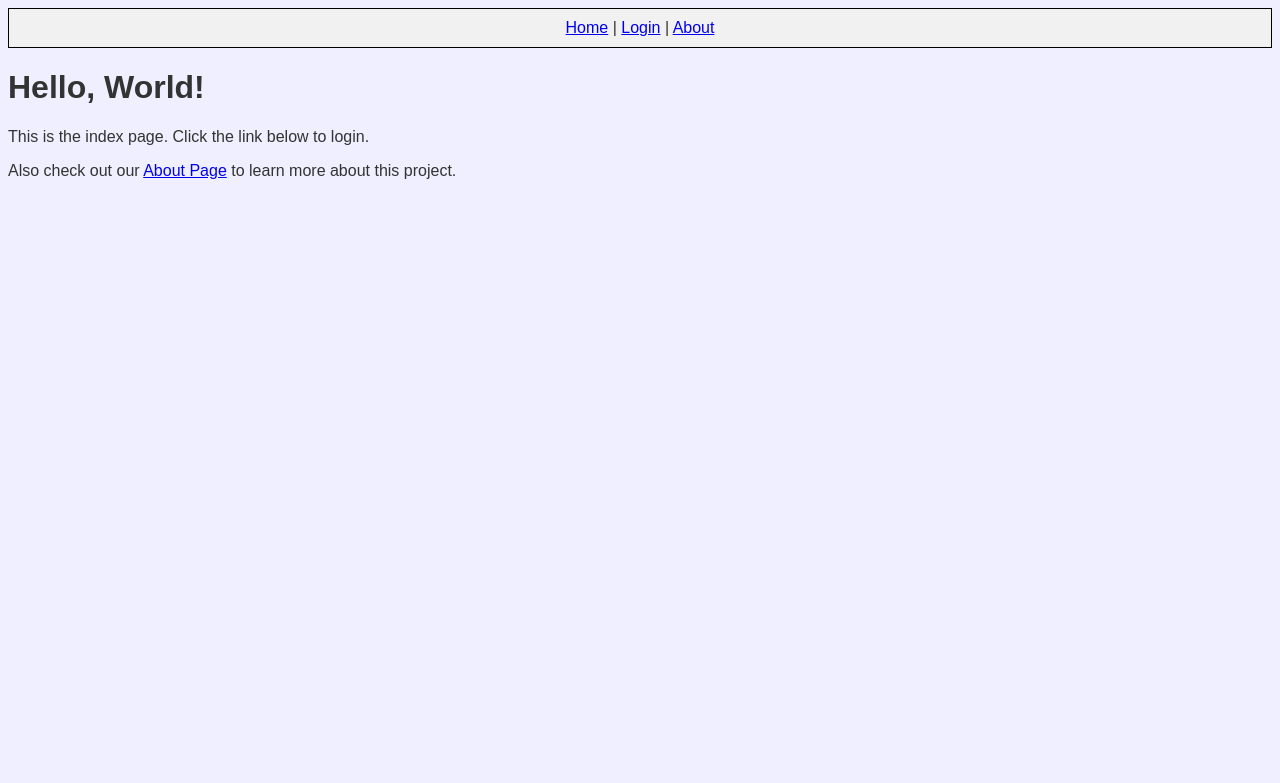
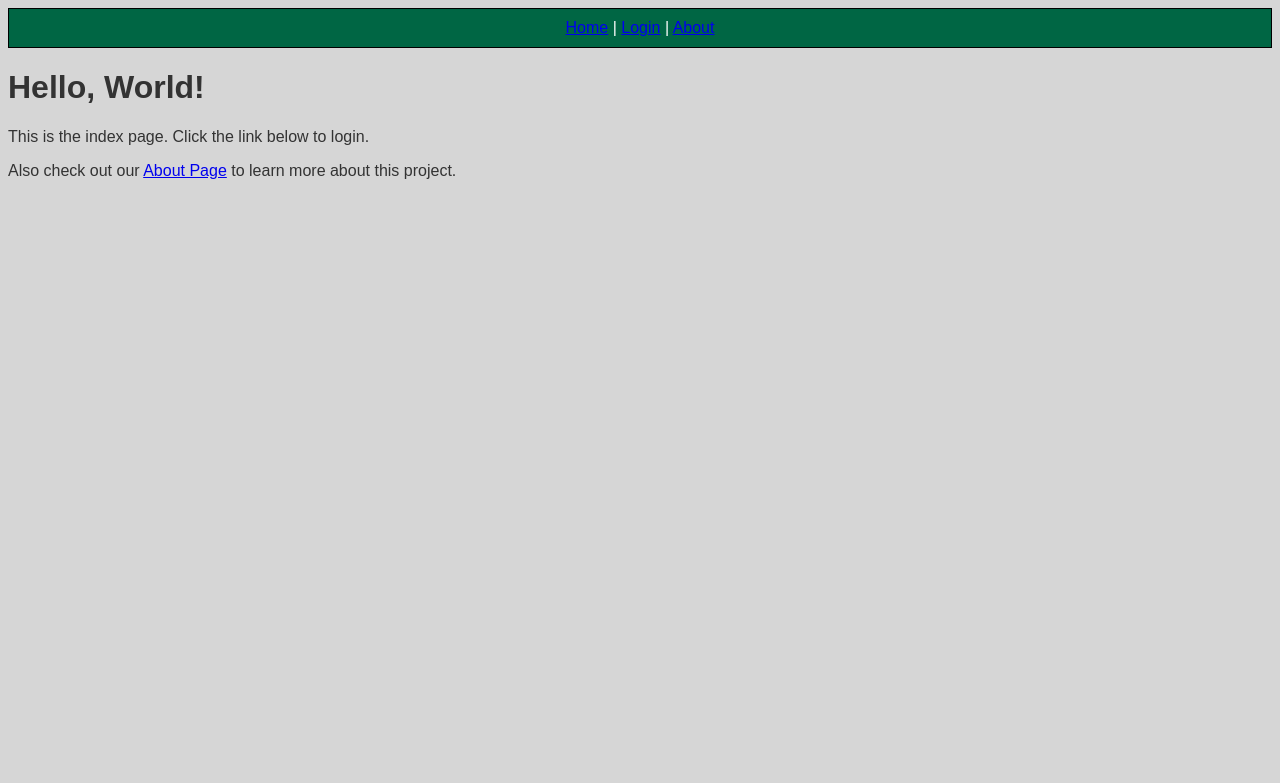
Before and after one commit to AtwoodEnterprise/RepoRanger, a PHP site: page / in a window 1280 px wide. Shown: the top 783 px of the page. Run offline with PHP 8.4, Linux system fonts and the light colour scheme.

Commit message:
Update CSS for background and navbar styles

```diff
--- a/style.css
+++ b/style.css
@@ -1,14 +1,15 @@
 body {
   font-family: 'Arial', sans-serif;
-  background-color: #efefff;
+  background-color: #d6d6d6;
   color: #333;
 }
 
 .navbar {
-  background-color: #f1f1f1;
+  background-color: #006644;
   padding: 10px;
   margin-bottom: 20px;
   text-align: center;
+  color: #ffffff;
   border: 1px solid #000;
 }
 
```
